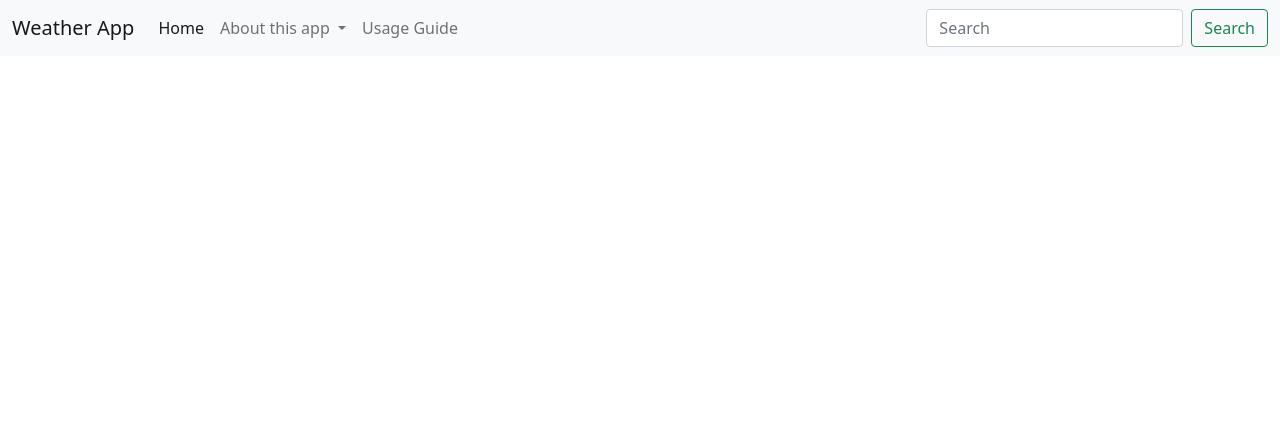
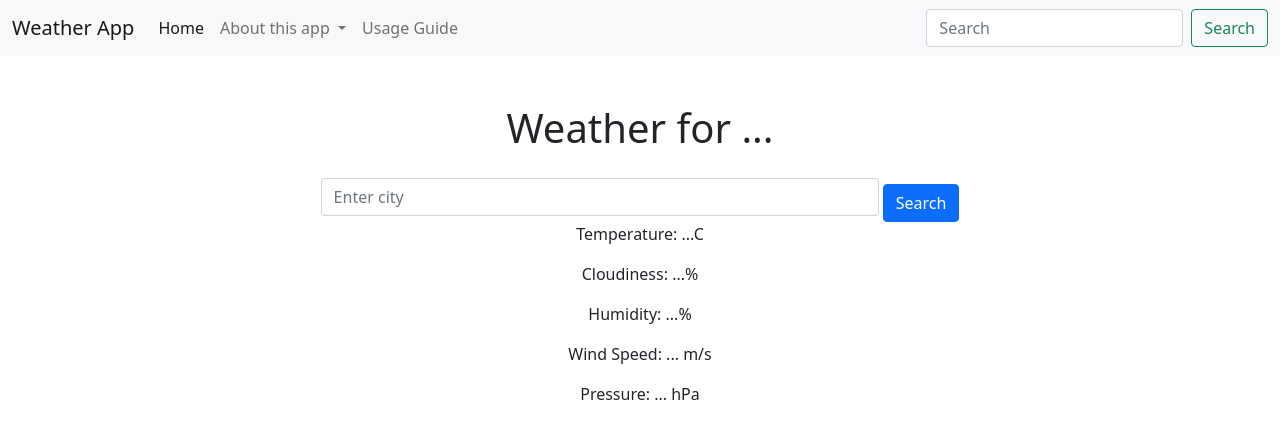
Before and after one commit to sewkani-manya/Weather-App, a plain HTML site: page index.html in a window 1280 px wide. Drawn offline with nearby package versions, Linux system fonts and the light colour scheme.

Commit message:
debugging

```diff
--- a/index.html
+++ b/index.html
@@ -52,6 +52,20 @@
             </div>
         </div>
     </nav>
+
+    <div class="container text-center mt-5">
+        <h1> Weather for <span class="city">...</span></h1>
+        <form class="mt-4" id="city-search-form">
+            <input type="text" id="city-input" class="form-control d-inline-block w-50" placeholder="Enter city">
+            <button type="submit" class="btn btn-primary mt-2">Search</button>
+        </form>
+        <p>Temperature: <span class="temp">...</span>C</p>
+        <p>Cloudiness: <span class="cloudiness">...</span>%</p>
+        <p>Humidity: <span class="humidity">...</span>%</p>
+        <p>Wind Speed: <span class="wind-speed">...</span> m/s</p>
+        <p>Pressure: <span class="pressure">...</span> hPa</p>
+    </div>
+
 </body>
 </html>
 
```
